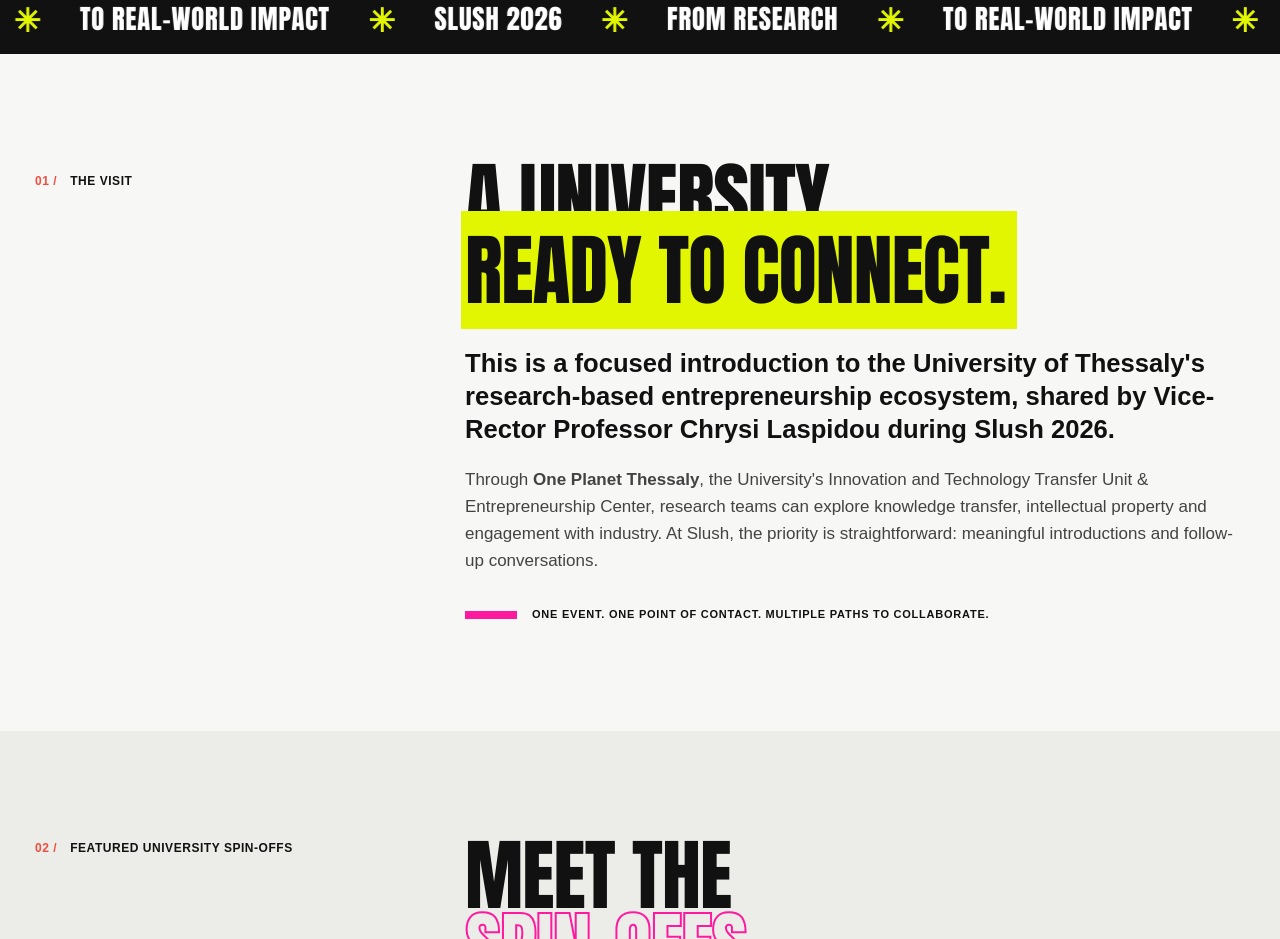
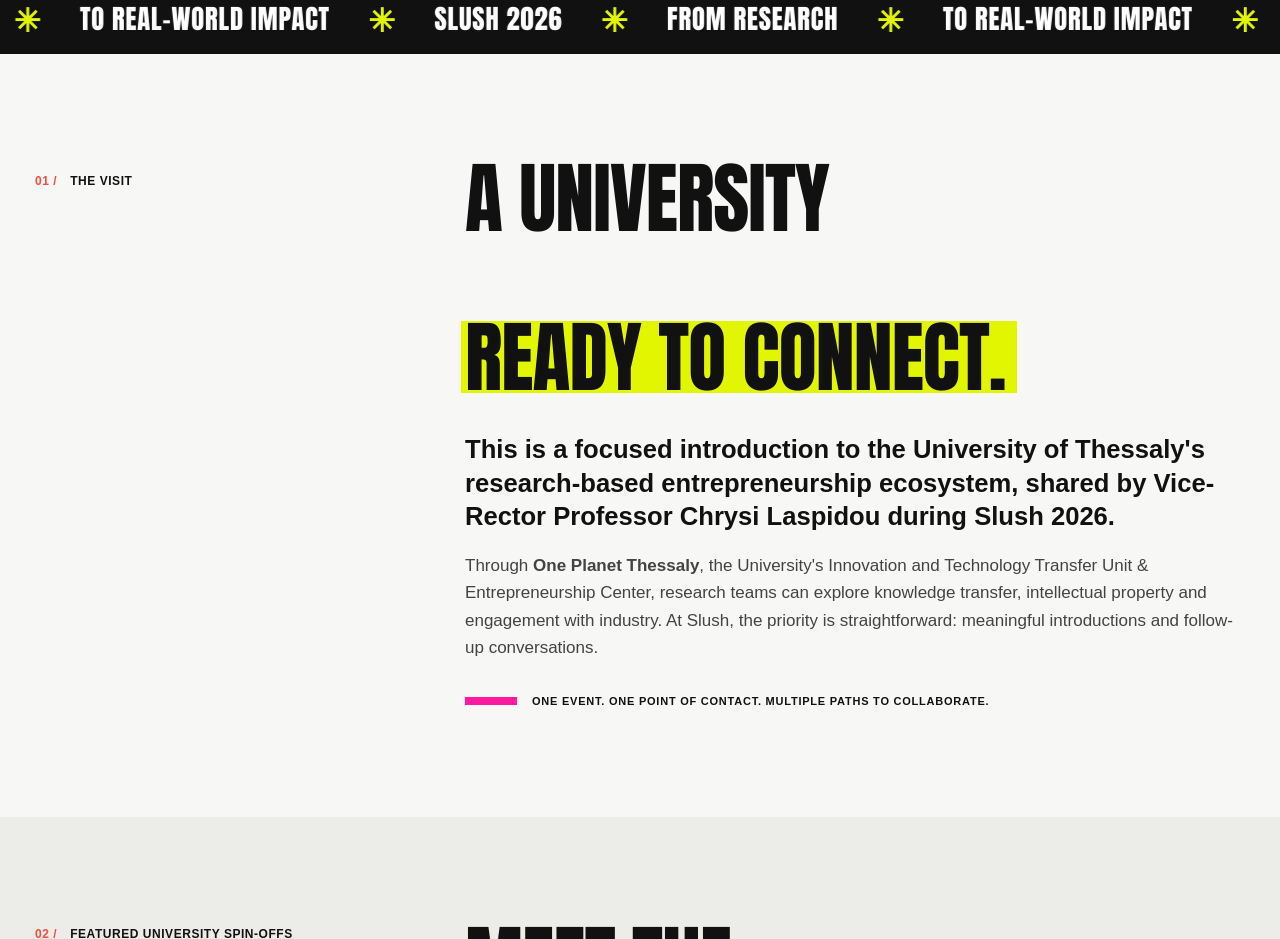
Before and after one commit to laspidou-slush/laspidou-slush.github.io, a plain HTML site: page index.html in a window 1280 px wide. Shown: the part 836-1775 px from the top of the page. Drawn offline with Linux system fonts and the light colour scheme.

Commit message:
Update styles.css

```diff
--- a/styles.css
+++ b/styles.css
@@ -661,6 +661,15 @@ h3 {
   background: var(--pink);
   flex: 0 0 52px;
 }
+/* Visit section heading spacing */
+.visit-heading-line {
+  display: block;
+  margin-bottom: 14px;
+}
+
+.visit-heading-highlight {
+  display: inline-block;
+}
 
 /* Spin-offs */
 
```
